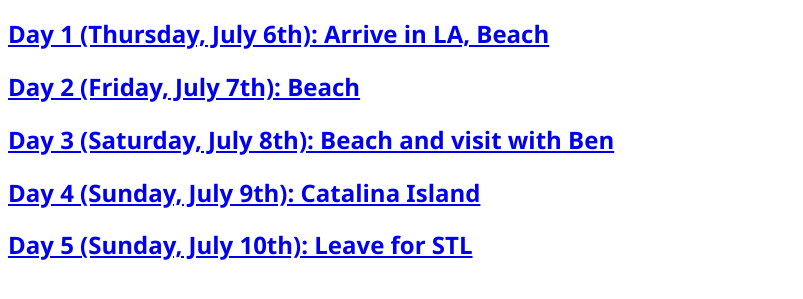
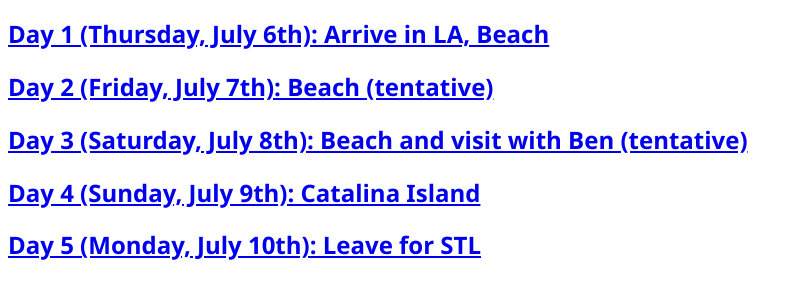
Before and after one commit to sef-ninja/sef-ninja.github.io, a plain HTML site: page index.html in a window 1280 px wide. Shown: the part 161-460 px from the top of the page, without its empty margins (0-803 px from the left). Drawn offline with Linux system fonts and the light colour scheme.

Commit message:
Updated South Bay trip itinerary

```diff
--- a/index.html
+++ b/index.html
@@ -15,9 +15,9 @@
     <h1>South Bay 2023</h1>
     <h2><a href="south_bay_2023/day0.html">Day 0 (Wednesday, July 5th): Southwest group check-in</a></h2>
     <h2><a href="south_bay_2023/day1.html">Day 1 (Thursday, July 6th): Arrive in LA, Beach</a></h2>
-    <h2><a href="south_bay_2023/day2.html">Day 2 (Friday, July 7th): Beach</a></h2>
-    <h2><a href="south_bay_2023/day3.html">Day 3 (Saturday, July 8th): Beach and visit with Ben</a></h2>
+    <h2><a href="south_bay_2023/day2.html">Day 2 (Friday, July 7th): Beach (tentative)</a></h2>
+    <h2><a href="south_bay_2023/day3.html">Day 3 (Saturday, July 8th): Beach and visit with Ben (tentative)</a></h2>
     <h2><a href="south_bay_2023/day4.html">Day 4 (Sunday, July 9th): Catalina Island</a></h2>
-    <h2><a href="south_bay_2023/day5.html">Day 5 (Sunday, July 10th): Leave for STL</a></h2>
+    <h2><a href="south_bay_2023/day5.html">Day 5 (Monday, July 10th): Leave for STL</a></h2>
   </body>
 </html>
```
Also changed, not shown: south_bay_2023/day1.html (+1 -1 lines), south_bay_2023/day2.html (+3 -2 lines).
